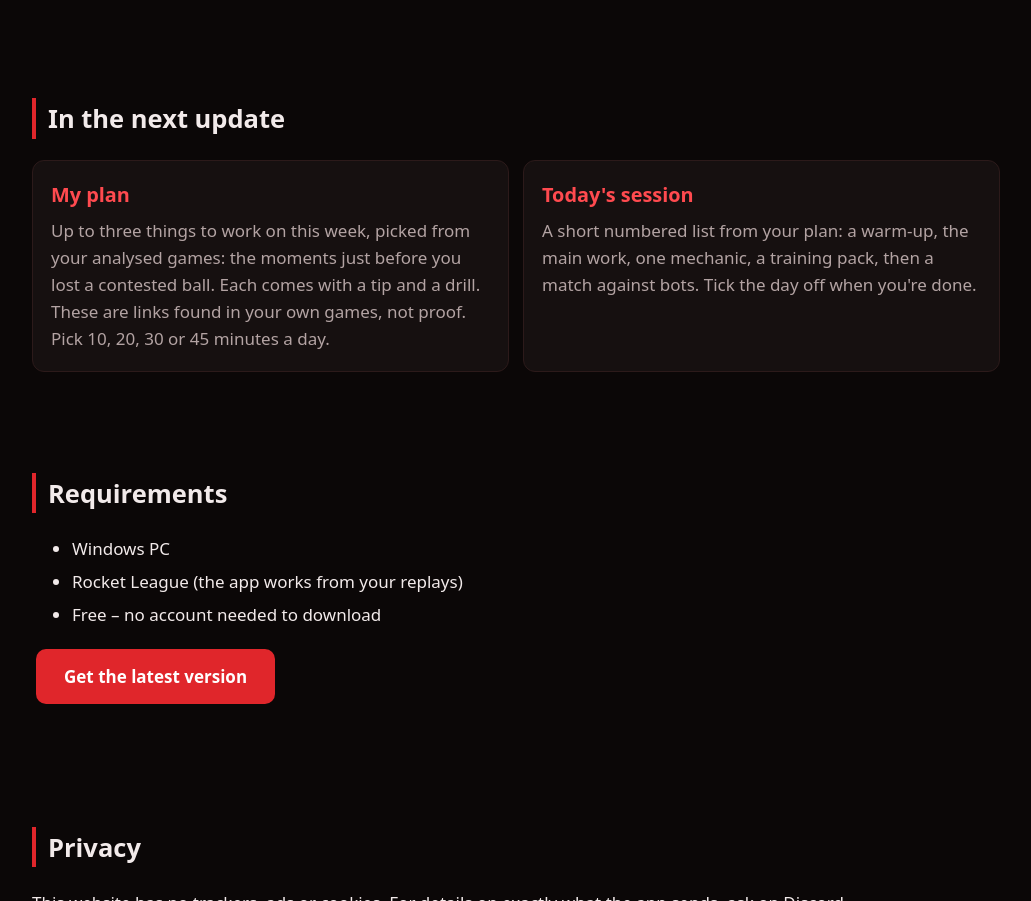
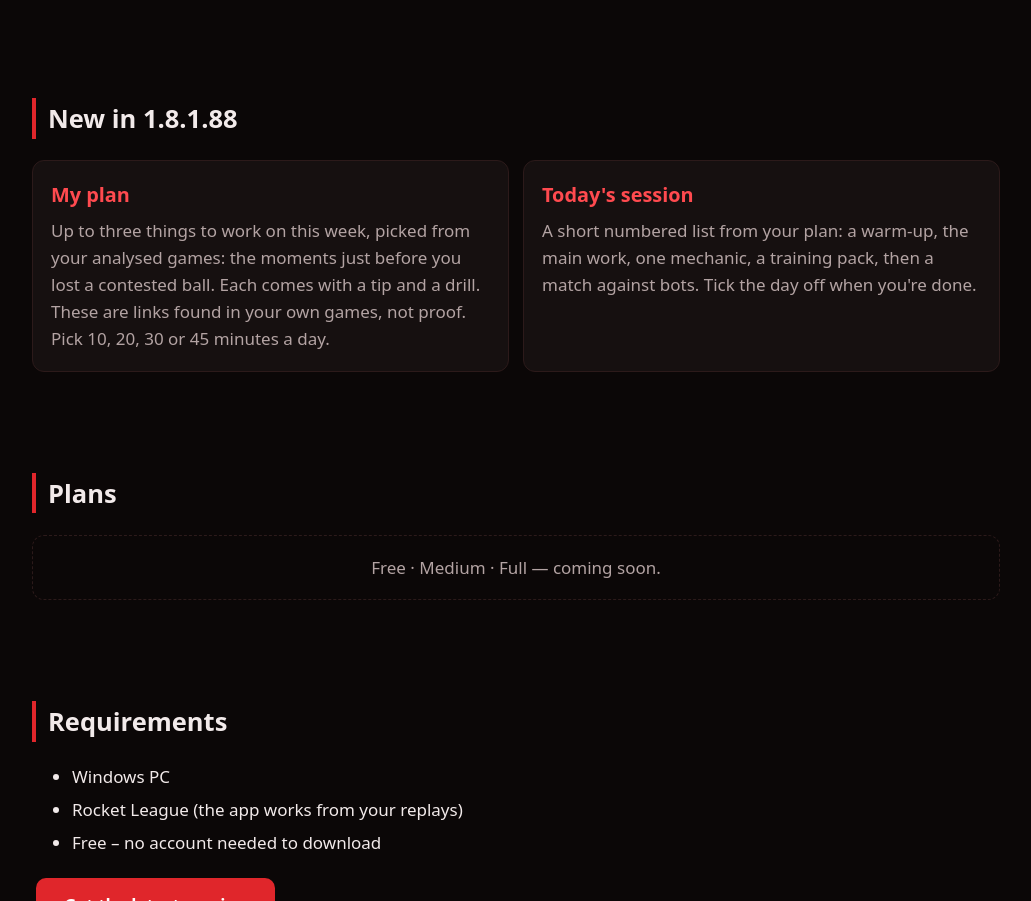
Before and after one commit to merlovf-afk/rl-coach-releases, a plain HTML site: page docs/index.html in a window 1280 px wide. Shown: the part 2209-3110 px from the top of the page, without its empty margins (124-1155 px from the left). Drawn offline with Linux system fonts and the light colour scheme.

Commit message:
Publish: New in 1.8.1.88, plans box kept

```diff
--- a/docs/index.html
+++ b/docs/index.html
@@ -43,10 +43,10 @@ li{margin:6px 0}footer{border-top:1px solid var(--line);padding:24px 0;color:var
 <div class="g"><figure class="c" style="margin:0"><img src="shots/coach.webp" alt="Coach home screen" loading="lazy" style="width:100%;border-radius:8px"><p class="en">Coach: one fix to work on.</p><p class="sv">Coach: en sak att jobba på.</p></figure>
 <figure class="c" style="margin:0"><img src="shots/review.webp" alt="Game review" loading="lazy" style="width:100%;border-radius:8px"><p class="en">Review: what cost you, what worked, goal by goal.</p><p class="sv">Granska: vad kostade, vad funkade, mål för mål.</p></figure>
 <figure class="c" style="margin:0"><img src="shots/live.webp" alt="Live coach card" loading="lazy" style="width:100%;border-radius:8px"><p class="en">Live coach: one card between games.</p><p class="sv">Live-coach: ett kort mellan matcherna.</p></figure></div></section>
-<section class="rv"><h2><span class="en">In the next update</span><span class="sv">I nästa uppdatering</span></h2><div class="g"><div class="c"><h3 class="en">My plan</h3><h3 class="sv">Min plan</h3><p class="en">Up to three things to work on this week, picked from your analysed games: the moments just before you lost a contested ball. Each comes with a tip and a drill. These are links found in your own games, not proof. Pick 10, 20, 30 or 45 minutes a day.</p><p class="sv">Upp till tre saker att jobba på den här veckan, valda från dina analyserade matcher: ögonblicken precis innan du förlorade en boll. Varje kommer med ett tips och en övning. Det är samband i dina egna matcher, inget bevis. Välj 10, 20, 30 eller 45 minuter om dagen.</p></div>
+<section class="rv"><h2><span class="en">New in 1.8.1.88</span><span class="sv">Nytt i 1.8.1.88</span></h2><div class="g"><div class="c"><h3 class="en">My plan</h3><h3 class="sv">Min plan</h3><p class="en">Up to three things to work on this week, picked from your analysed games: the moments just before you lost a contested ball. Each comes with a tip and a drill. These are links found in your own games, not proof. Pick 10, 20, 30 or 45 minutes a day.</p><p class="sv">Upp till tre saker att jobba på den här veckan, valda från dina analyserade matcher: ögonblicken precis innan du förlorade en boll. Varje kommer med ett tips och en övning. Det är samband i dina egna matcher, inget bevis. Välj 10, 20, 30 eller 45 minuter om dagen.</p></div>
 <div class="c"><h3 class="en">Today's session</h3><h3 class="sv">Dagens pass</h3><p class="en">A short numbered list from your plan: a warm-up, the main work, one mechanic, a training pack, then a match against bots. Tick the day off when you're done.</p><p class="sv">En kort numrerad lista från din plan: uppvärmning, huvudövning, en mekanik, ett träningspack och sedan match mot bottar. Bocka av dagen när du är klar.</p></div>
 </div></section>
-<!-- Plans hidden until approved -->
+<section class="rv"><h2><span class="en">Plans</span><span class="sv">Planer</span></h2><div class="soon"><span class="en">Free · Medium · Full — coming soon.</span><span class="sv">Free · Medium · Full – kommer snart.</span></div></section>
 <section class="rv"><h2><span class="en">Requirements</span><span class="sv">Krav</span></h2>
 <ul class="en"><li>Windows PC</li><li>Rocket League (the app works from your replays)</li><li>Free – no account needed to download</li></ul>
 <ul class="sv"><li>Windows-dator</li><li>Rocket League (appen arbetar utifrån dina replays)</li><li>Gratis – inget konto krävs för nedladdning</li></ul>
```
